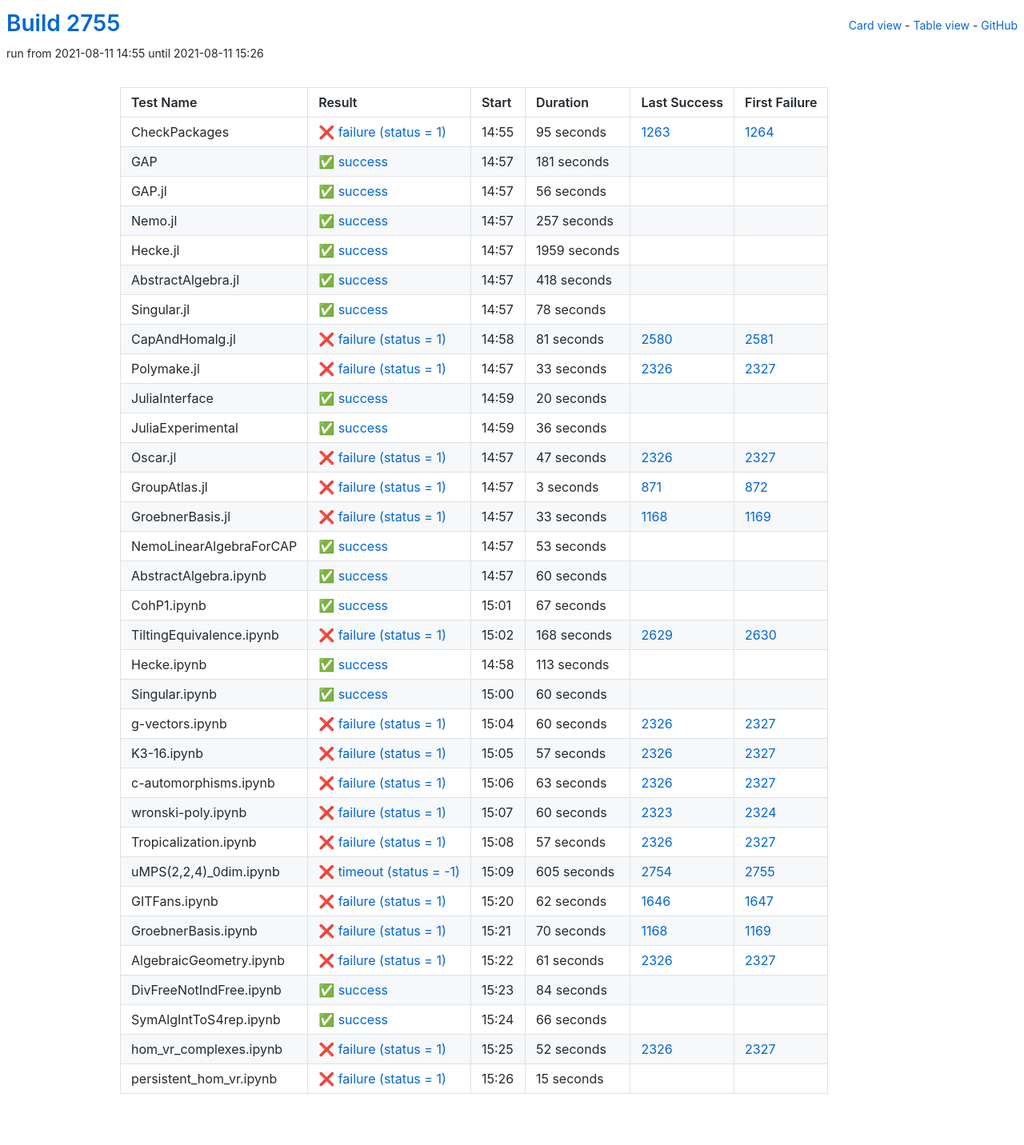
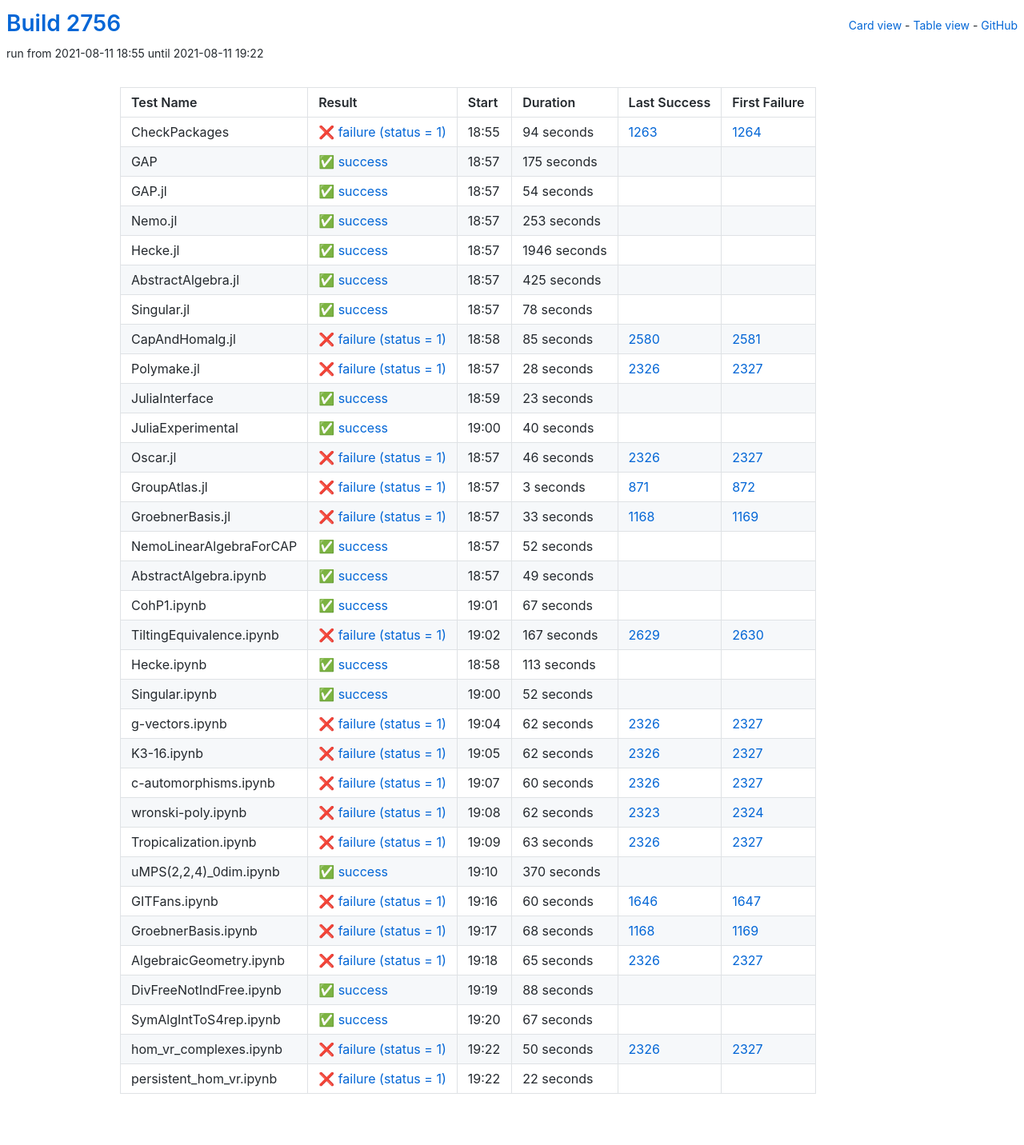
Before and after one commit to oscar-system/oscar-ci-status-stable, a Jekyll site: the page built from table.html, in a window 1280 px wide. Shown: the whole page at 80% size. Built offline with Jekyll 4.4.1, drawn with Linux system fonts in a browser that asks for light colours.

Commit message:
Build #2756

```diff
--- a/_data/ci.yml
+++ b/_data/ci.yml
@@ -1,6 +1,6 @@
 ---
-build: 2755
-build_url: https://oscarci.mathematik.uni-kl.de/job/oscar-stable/2755/
+build: 2756
+build_url: https://oscarci.mathematik.uni-kl.de/job/oscar-stable/2756/
 job: oscar-stable
 organization: oscar-system
 repo: oscar-ci-status-stable
@@ -8,80 +8,80 @@ repourl: https://github.com/oscar-system/oscar-ci-status-stable
 tests:
 - name: CheckPackages
   id: checkpackages
-  log: https://oscarci.mathematik.uni-kl.de/job/oscar-stable/2755/artifact/logs/build-2755/CheckPackages.log
-  start: 2021-08-11 14:55
+  log: https://oscarci.mathematik.uni-kl.de/job/oscar-stable/2756/artifact/logs/build-2756/CheckPackages.log
+  start: 2021-08-11 18:55
   success: false
   exitcode: 1
   status: failure
-  duration: 95
+  duration: 94
   last_success: 1263
   last_success_url: https://oscarci.mathematik.uni-kl.de/job/oscar-stable/1263/
   first_failure: 1264
   first_failure_url: https://oscarci.mathematik.uni-kl.de/job/oscar-stable/1264/
 - name: GAP
   id: gap
-  log: https://oscarci.mathematik.uni-kl.de/job/oscar-stable/2755/artifact/logs/build-2755/GAP.log
-  start: 2021-08-11 14:57
+  log: https://oscarci.mathematik.uni-kl.de/job/oscar-stable/2756/artifact/logs/build-2756/GAP.log
+  start: 2021-08-11 18:57
   success: true
   exitcode: 0
   status: success
-  duration: 181
+  duration: 175
   last_success: false
   last_success_url:
   first_failure: false
   first_failure_url:
 - name: GAP.jl
   id: gap-jl
-  log: https://oscarci.mathematik.uni-kl.de/job/oscar-stable/2755/artifact/logs/build-2755/GAP.jl.log
-  start: 2021-08-11 14:57
+  log: https://oscarci.mathematik.uni-kl.de/job/oscar-stable/2756/artifact/logs/build-2756/GAP.jl.log
+  start: 2021-08-11 18:57
   success: true
   exitcode: 0
   status: success
-  duration: 56
+  duration: 54
   last_success: false
   last_success_url:
   first_failure: false
   first_failure_url:
 - name: Nemo.jl
   id: nemo-jl
-  log: https://oscarci.mathematik.uni-kl.de/job/oscar-stable/2755/artifact/logs/build-2755/Nemo.jl.log
-  start: 2021-08-11 14:57
+  log: https://oscarci.mathematik.uni-kl.de/job/oscar-stable/2756/artifact/logs/build-2756/Nemo.jl.log
+  start: 2021-08-11 18:57
   success: true
   exitcode: 0
   status: success
-  duration: 257
+  duration: 253
   last_success: false
   last_success_url:
   first_failure: false
   first_failure_url:
 - name: Hecke.jl
   id: hecke-jl
-  log: https://oscarci.mathematik.uni-kl.de/job/oscar-stable/2755/artifact/logs/build-2755/Hecke.jl.log
-  start: 2021-08-11 14:57
+  log: https://oscarci.mathematik.uni-kl.de/job/oscar-stable/2756/artifact/logs/build-2756/Hecke.jl.log
+  start: 2021-08-11 18:57
   success: true
   exitcode: 0
   status: success
-  duration: 1959
+  duration: 1946
   last_success: false
   last_success_url:
   first_failure: false
   first_failure_url:
 - name: AbstractAlgebra.jl
   id: abstractalgebra-jl
-  log: https://oscarci.mathematik.uni-kl.de/job/oscar-stable/2755/artifact/logs/build-2755/AbstractAlgebra.jl.log
-  start: 2021-08-11 14:57
+  log: https://oscarci.mathematik.uni-kl.de/job/oscar-stable/2756/artifact/logs/build-2756/AbstractAlgebra.jl.log
+  start: 2021-08-11 18:57
   success: true
   exitcode: 0
   status: success
-  duration: 418
+  duration: 425
   last_success: false
   last_success_url:
   first_failure: false
   first_failure_url:
 - name: Singular.jl
   id: singular-jl
-  log: https://oscarci.mathematik.uni-kl.de/job/oscar-stable/2755/artifact/logs/build-2755/Singular.jl.log
-  start: 2021-08-11 14:57
+  log: https://oscarci.mathematik.uni-kl.de/job/oscar-stable/2756/artifact/logs/build-2756/Singular.jl.log
+  start: 2021-08-11 18:57
   success: true
   exitcode: 0
   status: success
@@ -92,68 +92,68 @@ tests:
   first_failure_url:
 - name: CapAndHomalg.jl
   id: capandhomalg-jl
-  log: https://oscarci.mathematik.uni-kl.de/job/oscar-stable/2755/artifact/logs/build-2755/CapAndHomalg.jl.log
-  start: 2021-08-11 14:58
+  log: https://oscarci.mathematik.uni-kl.de/job/oscar-stable/2756/artifact/logs/build-2756/CapAndHomalg.jl.log
+  start: 2021-08-11 18:58
   success: false
   exitcode: 1
   status: failure
-  duration: 81
+  duration: 85
   last_success: 2580
   last_success_url: https://oscarci.mathematik.uni-kl.de/job/oscar-stable/2580/
   first_failure: 2581
   first_failure_url: https://oscarci.mathematik.uni-kl.de/job/oscar-stable/2581/
 - name: Polymake.jl
   id: polymake-jl
-  log: https://oscarci.mathematik.uni-kl.de/job/oscar-stable/2755/artifact/logs/build-2755/Polymake.jl.log
-  start: 2021-08-11 14:57
+  log: https://oscarci.mathematik.uni-kl.de/job/oscar-stable/2756/artifact/logs/build-2756/Polymake.jl.log
+  start: 2021-08-11 18:57
   success: false
   exitcode: 1
   status: failure
-  duration: 33
+  duration: 28
   last_success: 2326
   last_success_url: https://oscarci.mathematik.uni-kl.de/job/oscar-stable/2326/
   first_failure: 2327
   first_failure_url: https://oscarci.mathematik.uni-kl.de/job/oscar-stable/2327/
 - name: JuliaInterface
   id: juliainterface
-  log: https://oscarci.mathematik.uni-kl.de/job/oscar-stable/2755/artifact/logs/build-2755/JuliaInterface.log
-  start: 2021-08-11 14:59
+  log: https://oscarci.mathematik.uni-kl.de/job/oscar-stable/2756/artifact/logs/build-2756/JuliaInterface.log
+  start: 2021-08-11 18:59
   success: true
   exitcode: 0
   status: success
-  duration: 20
+  duration: 23
   last_success: false
   last_success_url:
   first_failure: false
   first_failure_url:
 - name: JuliaExperimental
   id: juliaexperimental
-  log: https://oscarci.mathematik.uni-kl.de/job/oscar-stable/2755/artifact/logs/build-2755/JuliaExperimental.log
-  start: 2021-08-11 14:59
+  log: https://oscarci.mathematik.uni-kl.de/job/oscar-stable/2756/artifact/logs/build-2756/JuliaExperimental.log
+  start: 2021-08-11 19:00
   success: true
   exitcode: 0
   status: success
-  duration: 36
+  duration: 40
   last_success: false
   last_success_url:
   first_failure: false
   first_failure_url:
 - name: Oscar.jl
   id: oscar-jl
-  log: https://oscarci.mathematik.uni-kl.de/job/oscar-stable/2755/artifact/logs/build-2755/Oscar.jl.log
-  start: 2021-08-11 14:57
+  log: https://oscarci.mathematik.uni-kl.de/job/oscar-stable/2756/artifact/logs/build-2756/Oscar.jl.log
+  start: 2021-08-11 18:57
   success: false
   exitcode: 1
   status: failure
-  duration: 47
+  duration: 46
   last_success: 2326
   last_success_url: https://oscarci.mathematik.uni-kl.de/job/oscar-stable/2326/
   first_failure: 2327
   first_failure_url: https://oscarci.mathematik.uni-kl.de/job/oscar-stable/2327/
 - name: GroupAtlas.jl
   id: groupatlas-jl
-  log: https://oscarci.mathematik.uni-kl.de/job/oscar-stable/2755/artifact/logs/build-2755/GroupAtlas.jl.log
-  start: 2021-08-11 14:57
+  log: https://oscarci.mathematik.uni-kl.de/job/oscar-stable/2756/artifact/logs/build-2756/GroupAtlas.jl.log
+  start: 2021-08-11 18:57
   success: false
   exitcode: 1
   status: failure
@@ -164,8 +164,8 @@ tests:
   first_failure_url: https://oscarci.mathematik.uni-kl.de/job/oscar-stable/872/
 - name: GroebnerBasis.jl
   id: groebnerbasis-jl
-  log: https://oscarci.mathematik.uni-kl.de/job/oscar-stable/2755/artifact/logs/build-2755/GroebnerBasis.jl.log
-  start: 2021-08-11 14:57
+  log: https://oscarci.mathematik.uni-kl.de/job/oscar-stable/2756/artifact/logs/build-2756/GroebnerBasis.jl.log
+  start: 2021-08-11 18:57
   success: false
   exitcode: 1
   status: failure
@@ -176,32 +176,32 @@ tests:
   first_failure_url: https://oscarci.mathematik.uni-kl.de/job/oscar-stable/1169/
 - name: NemoLinearAlgebraForCAP
   id: nemolinearalgebraforcap
-  log: https://oscarci.mathematik.uni-kl.de/job/oscar-stable/2755/artifact/logs/build-2755/NemoLinearAlgebraForCAP.log
-  start: 2021-08-11 14:57
+  log: https://oscarci.mathematik.uni-kl.de/job/oscar-stable/2756/artifact/logs/build-2756/NemoLinearAlgebraForCAP.log
+  start: 2021-08-11 18:57
   success: true
   exitcode: 0
   status: success
-  duration: 53
+  duration: 52
   last_success: false
   last_success_url:
   first_failure: false
   first_failure_url:
 - name: AbstractAlgebra.ipynb
   id: abstractalgebra-ipynb
-  log: https://oscarci.mathematik.uni-kl.de/job/oscar-stable/2755/artifact/logs/build-2755/AbstractAlgebra.ipynb.log
-  start: 2021-08-11 14:57
+  log: https://oscarci.mathematik.uni-kl.de/job/oscar-stable/2756/artifact/logs/build-2756/AbstractAlgebra.ipynb.log
+  start: 2021-08-11 18:57
   success: true
   exitcode: 0
   status: success
-  duration: 60
+  duration: 49
   last_success: false
   last_success_url:
   first_failure: false
   first_failure_url:
 - name: CohP1.ipynb
   id: cohp1-ipynb
-  log: https://oscarci.mathematik.uni-kl.de/job/oscar-stable/2755/artifact/logs/build-2755/CohP1.ipynb.log
-  start: 2021-08-11 15:01
+  log: https://oscarci.mathematik.uni-kl.de/job/oscar-stable/2756/artifact/logs/build-2756/CohP1.ipynb.log
+  start: 2021-08-11 19:01
   success: true
   exitcode: 0
   status: success
@@ -212,20 +212,20 @@ tests:
   first_failure_url:
 - name: TiltingEquivalence.ipynb
   id: tiltingequivalence-ipynb
-  log: https://oscarci.mathematik.uni-kl.de/job/oscar-stable/2755/artifact/logs/build-2755/TiltingEquivalence.ipynb.log
-  start: 2021-08-11 15:02
+  log: https://oscarci.mathematik.uni-kl.de/job/oscar-stable/2756/artifact/logs/build-2756/TiltingEquivalence.ipynb.log
+  start: 2021-08-11 19:02
   success: false
   exitcode: 1
   status: failure
-  duration: 168
+  duration: 167
   last_success: 2629
   last_success_url: https://oscarci.mathematik.uni-kl.de/job/oscar-stable/2629/
   first_failure: 2630
   first_failure_url: https://oscarci.mathematik.uni-kl.de/job/oscar-stable/2630/
 - name: Hecke.ipynb
   id: hecke-ipynb
-  log: https://oscarci.mathematik.uni-kl.de/job/oscar-stable/2755/artifact/logs/build-2755/Hecke.ipynb.log
-  start: 2021-08-11 14:58
+  log: https://oscarci.mathematik.uni-kl.de/job/oscar-stable/2756/artifact/logs/build-2756/Hecke.ipynb.log
+  start: 2021-08-11 18:58
   success: true
   exitcode: 0
   status: success
@@ -236,20 +236,44 @@ tests:
   first_failure_url:
 - name: Singular.ipynb
   id: singular-ipynb
-  log: https://oscarci.mathematik.uni-kl.de/job/oscar-stable/2755/artifact/logs/build-2755/Singular.ipynb.log
-  start: 2021-08-11 15:00
+  log: https://oscarci.mathematik.uni-kl.de/job/oscar-stable/2756/artifact/logs/build-2756/Singular.ipynb.log
+  start: 2021-08-11 19:00
   success: true
   exitcode: 0
   status: success
-  duration: 60
+  duration: 52
   last_success: false
   last_success_url:
   first_failure: false
   first_failure_url:
 - name: g-vectors.ipynb
   id: g-vectors-ipynb
-  log: https://oscarci.mathematik.uni-kl.de/job/oscar-stable/2755/artifact/logs/build-2755/g-vectors.ipynb.log
-  start: 2021-08-11 15:04
+  log: https://oscarci.mathematik.uni-kl.de/job/oscar-stable/2756/artifact/logs/build-2756/g-vectors.ipynb.log
+  start: 2021-08-11 19:04
+  success: false
+  exitcode: 1
+  status: failure
+  duration: 62
+  last_success: 2326
+  last_success_url: https://oscarci.mathematik.uni-kl.de/job/oscar-stable/2326/
+  first_failure: 2327
+  first_failure_url: https://oscarci.mathematik.uni-kl.de/job/oscar-stable/2327/
+- name: K3-16.ipynb
+  id: k3-16-ipynb
+  log: https://oscarci.mathematik.uni-kl.de/job/oscar-stable/2756/artifact/logs/build-2756/K3-16.ipynb.log
+  start: 2021-08-11 19:05
+  success: false
+  exitcode: 1
+  status: failure
+  duration: 62
+  last_success: 2326
+  last_success_url: https://oscarci.mathematik.uni-kl.de/job/oscar-stable/2326/
+  first_failure: 2327
+  first_failure_url: https://oscarci.mathematik.uni-kl.de/job/oscar-stable/2327/
+- name: c-automorphisms.ipynb
+  id: c-automorphisms-ipynb
+  log: https://oscarci.mathematik.uni-kl.de/job/oscar-stable/2756/artifact/logs/build-2756/c-automorphisms.ipynb.log
+  start: 2021-08-11 19:07
   success: false
   exitcode: 1
   status: failure
@@ -258,22 +282,22 @@ tests:
   last_success_url: https://oscarci.mathematik.uni-kl.de/job/oscar-stable/2326/
   first_failure: 2327
   first_failure_url: https://oscarci.mathematik.uni-kl.de/job/oscar-stable/2327/
-- name: K3-16.ipynb
-  id: k3-16-ipynb
-  log: https://oscarci.mathematik.uni-kl.de/job/oscar-stable/2755/artifact/logs/build-2755/K3-16.ipynb.log
-  start: 2021-08-11 15:05
+- name: wronski-poly.ipynb
+  id: wronski-poly-ipynb
+  log: https://oscarci.mathematik.uni-kl.de/job/oscar-stable/2756/artifact/logs/build-2756/wronski-poly.ipynb.log
+  start: 2021-08-11 19:08
   success: false
   exitcode: 1
   status: failure
-  duration: 57
-  last_success: 2326
-  last_success_url: https://oscarci.mathematik.uni-kl.de/job/oscar-stable/2326/
-  first_failure: 2327
-  first_failure_url: https://oscarci.mathematik.uni-kl.de/job/oscar-stable/2327/
-- name: c-automorphisms.ipynb
-  id: c-automorphisms-ipynb
-  log: https://oscarci.mathematik.uni-kl.de/job/oscar-stable/2755/artifact/logs/build-2755/c-automorphisms.ipynb.log
-  start: 2021-08-11 15:06
+  duration: 62
+  last_success: 2323
+  last_success_url: https://oscarci.mathematik.uni-kl.de/job/oscar-stable/2323/
+  first_failure: 2324
+  first_failure_url: https://oscarci.mathematik.uni-kl.de/job/oscar-stable/2324/
+- name: Tropicalization.ipynb
+  id: tropicalization-ipynb
+  log: https://oscarci.mathematik.uni-kl.de/job/oscar-stable/2756/artifact/logs/build-2756/Tropicalization.ipynb.log
+  start: 2021-08-11 19:09
   success: false
   exitcode: 1
   status: failure
@@ -282,122 +306,98 @@ tests:
   last_success_url: https://oscarci.mathematik.uni-kl.de/job/oscar-stable/2326/
   first_failure: 2327
   first_failure_url: https://oscarci.mathematik.uni-kl.de/job/oscar-stable/2327/
-- name: wronski-poly.ipynb
-  id: wronski-poly-ipynb
-  log: https://oscarci.mathematik.uni-kl.de/job/oscar-stable/2755/artifact/logs/build-2755/wronski-poly.ipynb.log
-  start: 2021-08-11 15:07
+- name: uMPS(2,2,4)_0dim.ipynb
+  id: umps-2-2-4-0dim-ipynb
+  log: https://oscarci.mathematik.uni-kl.de/job/oscar-stable/2756/artifact/logs/build-2756/uMPS-2-2-4-_0dim.ipynb.log
+  start: 2021-08-11 19:10
+  success: true
+  exitcode: 0
+  status: success
+  duration: 370
+  last_success: false
+  last_success_url:
+  first_failure: false
+  first_failure_url:
+- name: GITFans.ipynb
+  id: gitfans-ipynb
+  log: https://oscarci.mathematik.uni-kl.de/job/oscar-stable/2756/artifact/logs/build-2756/GITFans.ipynb.log
+  start: 2021-08-11 19:16
   success: false
   exitcode: 1
   status: failure
   duration: 60
-  last_success: 2323
-  last_success_url: https://oscarci.mathematik.uni-kl.de/job/oscar-stable/2323/
-  first_failure: 2324
-  first_failure_url: https://oscarci.mathematik.uni-kl.de/job/oscar-stable/2324/
-- name: Tropicalization.ipynb
-  id: tropicalization-ipynb
-  log: https://oscarci.mathematik.uni-kl.de/job/oscar-stable/2755/artifact/logs/build-2755/Tropicalization.ipynb.log
-  start: 2021-08-11 15:08
-  success: false
-  exitcode: 1
-  status: failure
-  duration: 57
-  last_success: 2326
-  last_success_url: https://oscarci.mathematik.uni-kl.de/job/oscar-stable/2326/
-  first_failure: 2327
-  first_failure_url: https://oscarci.mathematik.uni-kl.de/job/oscar-stable/2327/
-- name: uMPS(2,2,4)_0dim.ipynb
-  id: umps-2-2-4-0dim-ipynb
-  log: https://oscarci.mathematik.uni-kl.de/job/oscar-stable/2755/artifact/logs/build-2755/uMPS-2-2-4-_0dim.ipynb.log
-  start: 2021-08-11 15:09
-  success: false
-  exitcode: -1
-  status: timeout
-  duration: 605
-  last_success: 2754
-  last_success_url: https://oscarci.mathematik.uni-kl.de/job/oscar-stable/2754/
-  first_failure: 2755
-  first_failure_url: https://oscarci.mathematik.uni-kl.de/job/oscar-stable/2755/
-- name: GITFans.ipynb
-  id: gitfans-ipynb
-  log: https://oscarci.mathematik.uni-kl.de/job/oscar-stable/2755/artifact/logs/build-2755/GITFans.ipynb.log
-  start: 2021-08-11 15:20
-  success: false
-  exitcode: 1
-  status: failure
-  duration: 62
   last_success: 1646
   last_success_url: https://oscarci.mathematik.uni-kl.de/job/oscar-stable/1646/
   first_failure: 1647
   first_failure_url: https://oscarci.mathematik.uni-kl.de/job/oscar-stable/1647/
 - name: GroebnerBasis.ipynb
   id: groebnerbasis-ipynb
-  log: https://oscarci.mathematik.uni-kl.de/job/oscar-stable/2755/artifact/logs/build-2755/GroebnerBasis.ipynb.log
-  start: 2021-08-11 15:21
+  log: https://oscarci.mathematik.uni-kl.de/job/oscar-stable/2756/artifact/logs/build-2756/GroebnerBasis.ipynb.log
+  start: 2021-08-11 19:17
   success: false
   exitcode: 1
   status: failure
-  duration: 70
+  duration: 68
   last_success: 1168
   last_success_url: https://oscarci.mathematik.uni-kl.de/job/oscar-stable/1168/
   first_failure: 1169
   first_failure_url: https://oscarci.mathematik.uni-kl.de/job/oscar-stable/1169/
 - name: AlgebraicGeometry.ipynb
   id: algebraicgeometry-ipynb
-  log: https://oscarci.mathematik.uni-kl.de/job/oscar-stable/2755/artifact/logs/build-2755/AlgebraicGeometry.ipynb.log
-  start: 2021-08-11 15:22
+  log: https://oscarci.mathematik.uni-kl.de/job/oscar-stable/2756/artifact/logs/build-2756/AlgebraicGeometry.ipynb.log
+  start: 2021-08-11 19:18
   success: false
   exitcode: 1
   status: failure
-  duration: 61
+  duration: 65
   last_success: 2326
   last_success_url: https://oscarci.mathematik.uni-kl.de/job/oscar-stable/2326/
   first_failure: 2327
   first_failure_url: https://oscarci.mathematik.uni-kl.de/job/oscar-stable/2327/
 - name: DivFreeNotIndFree.ipynb
   id: divfreenotindfree-ipynb
-  log: https://oscarci.mathematik.uni-kl.de/job/oscar-stable/2755/artifact/logs/build-2755/DivFreeNotIndFree.ipynb.log
-  start: 2021-08-11 15:23
+  log: https://oscarci.mathematik.uni-kl.de/job/oscar-stable/2756/artifact/logs/build-2756/DivFreeNotIndFree.ipynb.log
+  start: 2021-08-11 19:19
   success: true
   exitcode: 0
   status: success
-  duration: 84
+  duration: 88
   last_success: false
   last_success_url:
   first_failure: false
   first_failure_url:
 - name: SymAlgIntToS4rep.ipynb
   id: symalginttos4rep-ipynb
-  log: https://oscarci.mathematik.uni-kl.de/job/oscar-stable/2755/artifact/logs/build-2755/SymAlgIntToS4rep.ipynb.log
-  start: 2021-08-11 15:24
+  log: https://oscarci.mathematik.uni-kl.de/job/oscar-stable/2756/artifact/logs/build-2756/SymAlgIntToS4rep.ipynb.log
+  start: 2021-08-11 19:20
   success: true
   exitcode: 0
   status: success
-  duration: 66
+  duration: 67
   last_success: false
   last_success_url:
   first_failure: false
   first_failure_url:
 - name: hom_vr_complexes.ipynb
   id: hom-vr-complexes-ipynb
-  log: https://oscarci.mathematik.uni-kl.de/job/oscar-stable/2755/artifact/logs/build-2755/hom_vr_complexes.ipynb.log
-  start: 2021-08-11 15:25
+  log: https://oscarci.mathematik.uni-kl.de/job/oscar-stable/2756/artifact/logs/build-2756/hom_vr_complexes.ipynb.log
+  start: 2021-08-11 19:22
   success: false
   exitcode: 1
   status: failure
-  duration: 52
+  duration: 50
   last_success: 2326
   last_success_url: https://oscarci.mathematik.uni-kl.de/job/oscar-stable/2326/
   first_failure: 2327
   first_failure_url: https://oscarci.mathematik.uni-kl.de/job/oscar-stable/2327/
 - name: persistent_hom_vr.ipynb
   id: persistent-hom-vr-ipynb
-  log: https://oscarci.mathematik.uni-kl.de/job/oscar-stable/2755/artifact/logs/build-2755/persistent_hom_vr.ipynb.log
-  start: 2021-08-11 15:26
+  log: https://oscarci.mathematik.uni-kl.de/job/oscar-stable/2756/artifact/logs/build-2756/persistent_hom_vr.ipynb.log
+  start: 2021-08-11 19:22
   success: false
   exitcode: 1
   status: failure
-  duration: 15
+  duration: 22
   last_success: false
   last_success_url:
   first_failure: false
```
Also changed, not shown: README.md.
